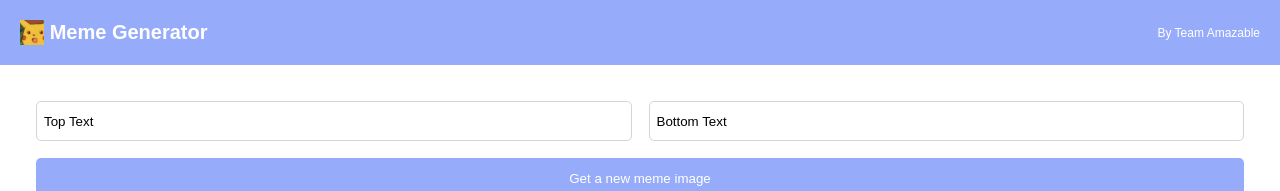
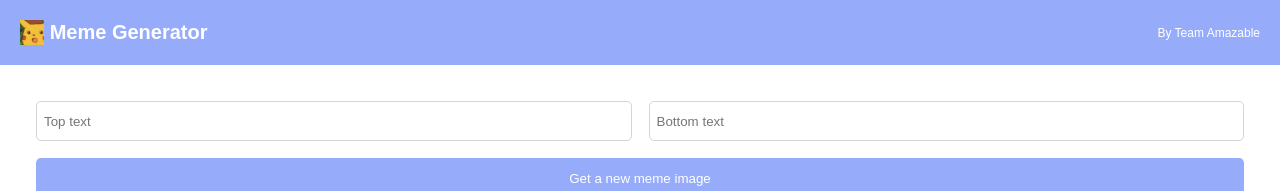
Before and after one commit to IWR2/simple_meme_generator, a React (Create React App) app: page / in a window 1280 px wide. Shown: the top 191 px of the page. Built offline with nearby package versions, Linux system fonts and the light colour scheme.

Commit message:
Removed the value prop for both text inputs.

```diff
--- a/src/components/Meme.js
+++ b/src/components/Meme.js
@@ -26,19 +26,17 @@ export default function Meme() {
           placeholder="Top text"
           className="form--input"
           name="topText"
-          value="Top Text"
         />
         <input
           type="text"
           placeholder="Bottom text"
           className="form--input"
           name="bottomText"
-          value="Bottom Text"
         />
         <button className="form--button" type="button" onClick={getMemeImage}>
           Get a new meme image
         </button>
-        <button className="form--reset" type="button" onClick="">
+        <button className="form--reset" type="button">
           Reset
         </button>
       </div>
```
